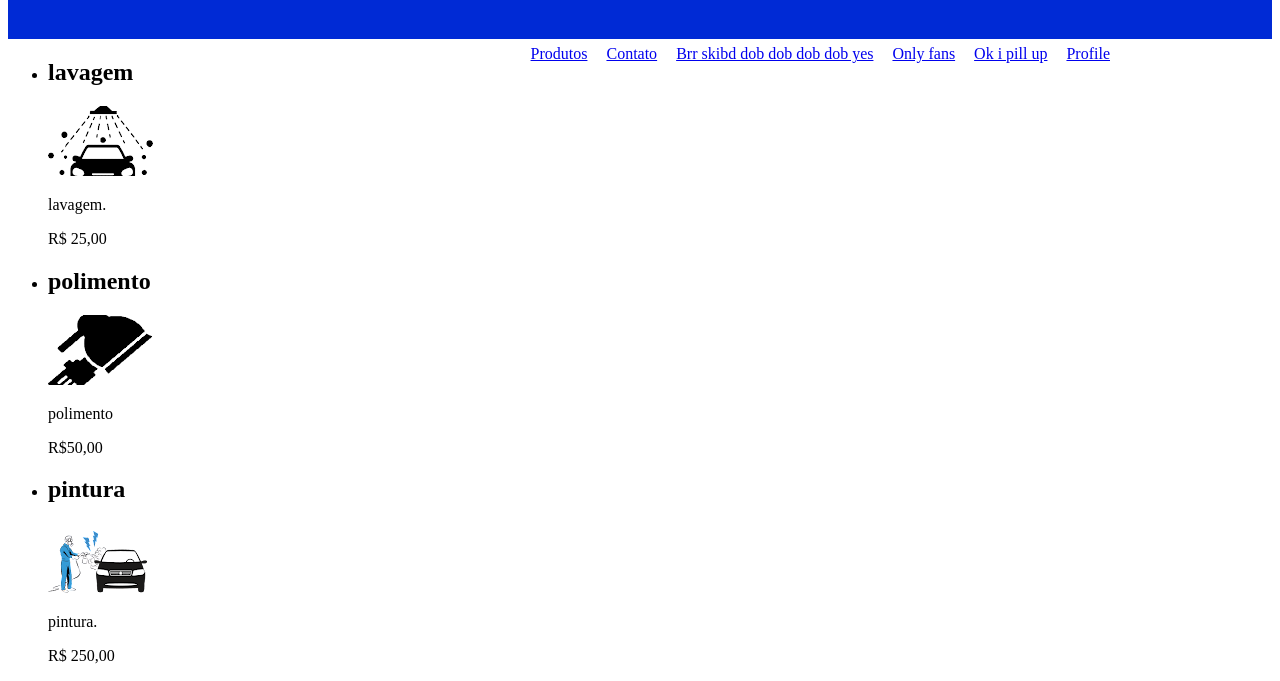
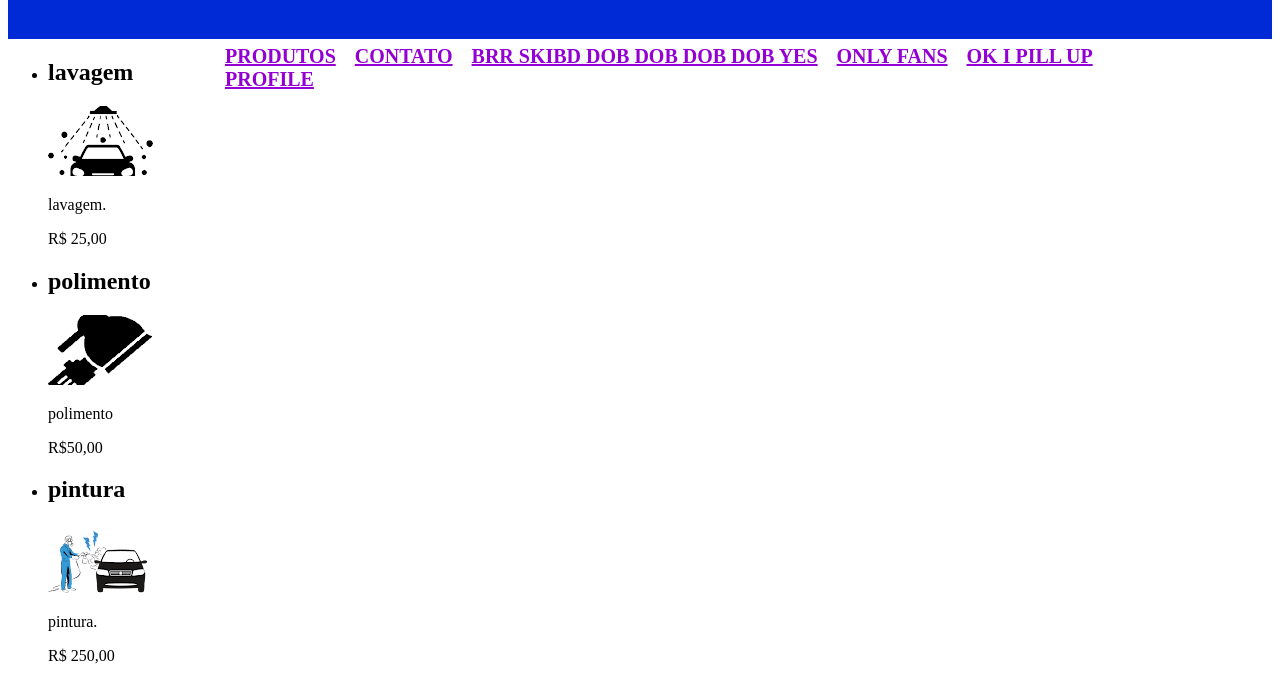
Before and after one commit to karolllllllllll/aula_programacao, a plain HTML site: page index.html in a window 1280 px wide. Shown: the part 130-811 px from the top of the page. Drawn offline with Linux system fonts and the light colour scheme; a script that the page names is missing.

Commit message:
Add files via upload

```diff
--- a/lavacar.css
+++ b/lavacar.css
@@ -31,3 +31,12 @@ header {
     display: inline;
     margin: 0 0 0 15px;
   }
+  nav a{
+    text-transform: uppercase;
+    color: #9400d3;
+    font-weight: bold;
+    font-size: 20px;
+    text-decoration-skip-ink;
+
+
+  }
```
